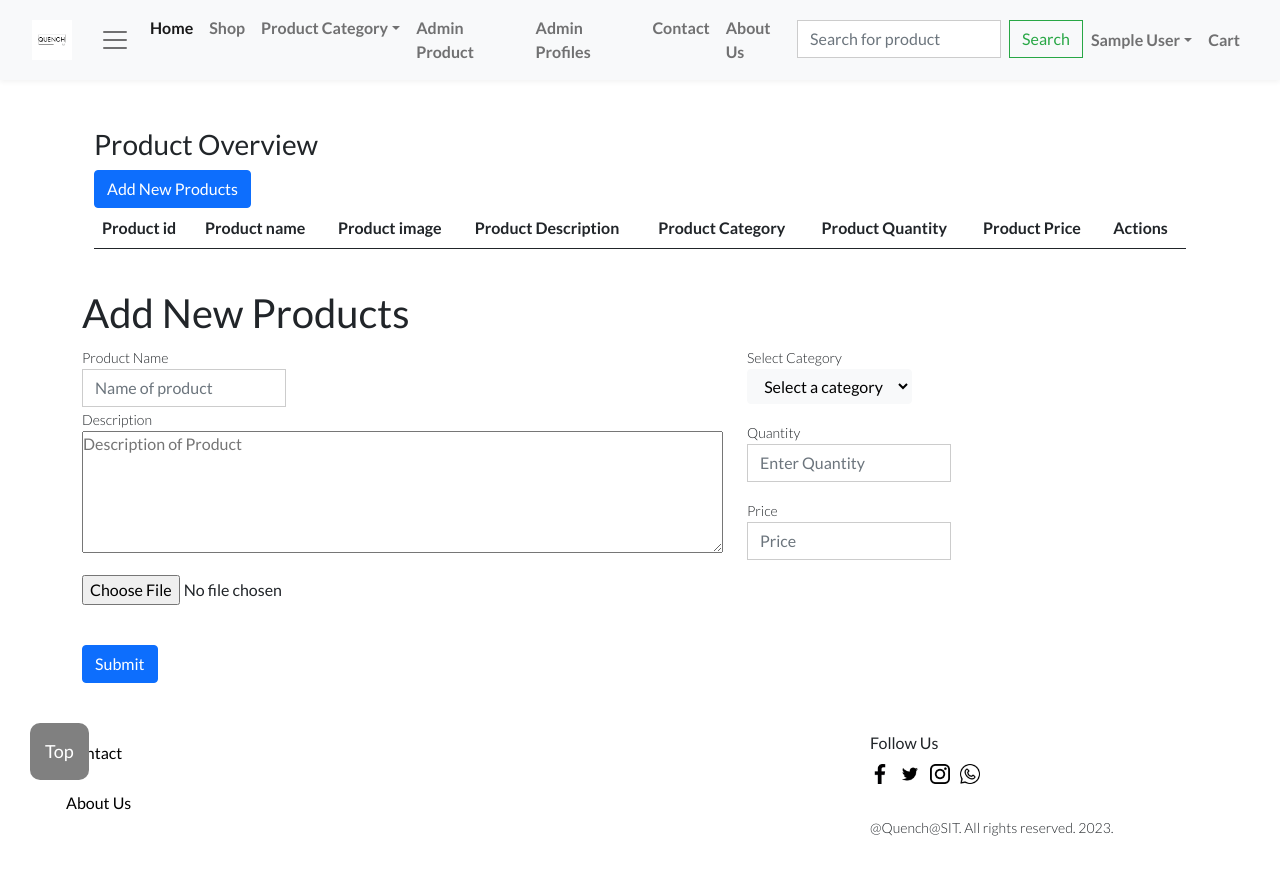
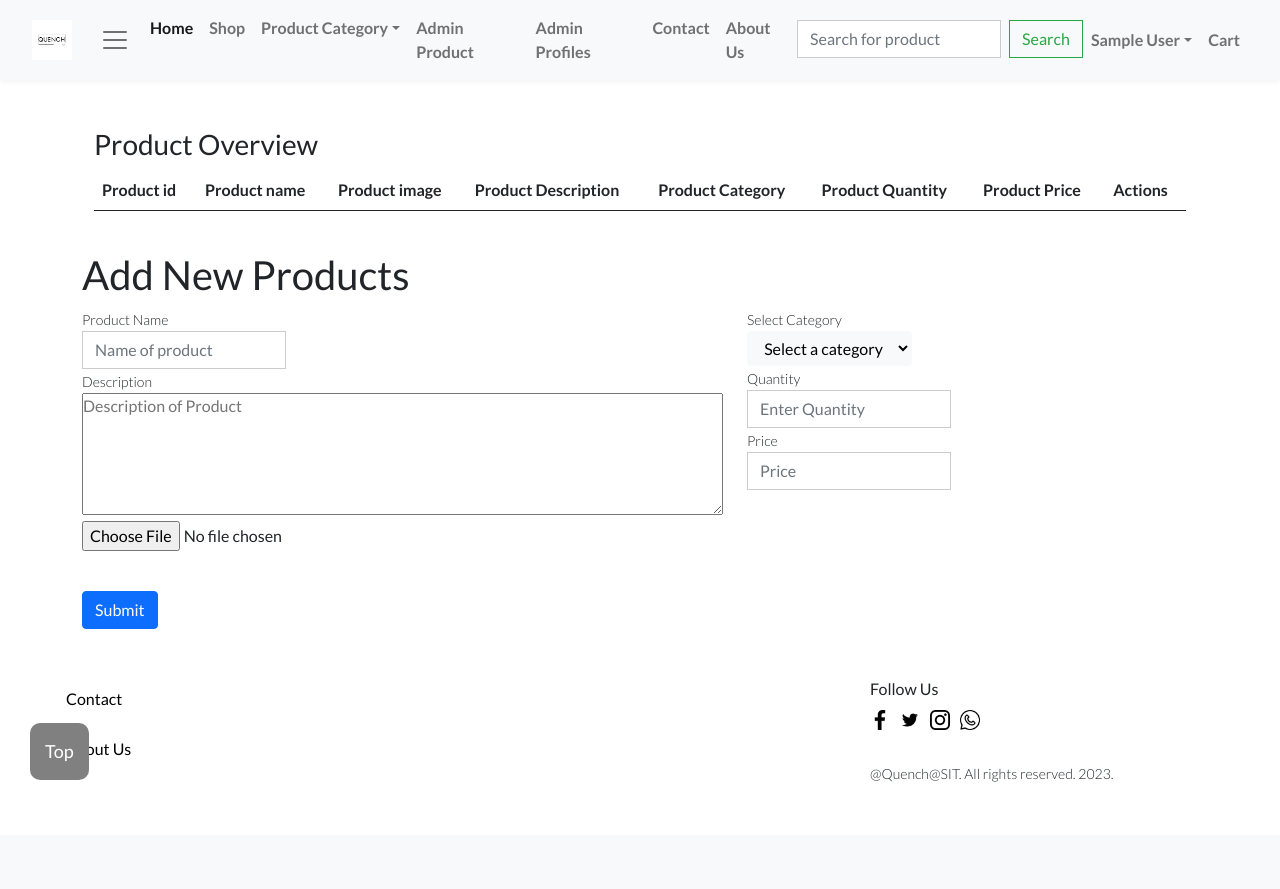
Before and after one commit to heyheyheyyyyyyy/web-sys, a PHP site: page /admin_page.php in a window 1280 px wide. After the commit the page ends 782 px from the top, so only its background shows below. Run offline with PHP 8.4, Linux system fonts and the light colour scheme; the visitor is signed in with stand-in values (Sample User, id 1); data that the repository does not hold is empty.

Commit message:
moved css for admin_page to main css file

```diff
--- a/admin_page.php
+++ b/admin_page.php
@@ -55,38 +55,20 @@ if ($conn->connect_error) {
 <html lang="en">
     <?php
     include "head.inc.php";
+    include "nav.inc.php";
     ?>
     <head>
-        <style>
-    .form-group {
-      margin-bottom: 1rem;
-    }
-
-    label {
-      display: block;
-      margin-bottom: 0.5rem;
-    }
-
-
-    </style>
     </head>
-    <body>
-        <?php
-        include "nav.inc.php";
-        ?>
+    <body id="admin-page">
         <main class="container">
             <!-- Bootstrap row -->
             <div class="row" id="body-row">
                 <!-- Sidebar -->
                 <!-- Main -->
                 <main class="col p-4 d-block" style="overflow: auto;">
-
-
-
                     <!-- Admin -->
                     <div class="tab-pane fade show active" id="show-home" role="tabpanel" aria-label="pills-home-tab">
                         <h3>Product Overview</h3>
-                    <button class="btn btn-primary" data-bs-toggle="tab" data-bs-target="#show-new" role="tab" aria-controls="show-new" aria-selected="true">Add New Products</button>
                         <table class="table">
                             <thead>
                                 <tr>
@@ -124,7 +106,6 @@ if ($conn->connect_error) {
                         </table>
                     </div>
             </div>
-
             <!--new product form for admins-->
             <div class="tab-pane fade show active" id="pills-new" role="tabpanel" aria-labelledby="pills-new-tab">
                 <h1>Add New Products</h1>
@@ -141,13 +122,11 @@ if ($conn->connect_error) {
                                 <textarea style="width:100%;" minlength="1" maxlength="1024" type="text" id="Product_desc" name="Product_desc" placeholder="Description of Product" rows="5" cols="30" required></textarea>
                                 <!-- <input type="text" class="form-control" id="description" placeholder="Description of Product" required> -->
                             </div>
-
                             <!-- UPLOAD IMAGE -->
                             <div class="custom-file pb-3">
                                 <input type="file" class="custom-file-input" id="Product_image" name="Product_image" required>
                                 <label class="custom-file-label" for="picture"><i class="fas fa-image fa-fw"></i></label>
                             </div>
-
                         </div>
                         <div class="col-sm-5">
                             <!-- CATEGORY DROPDOWN -->
@@ -167,16 +146,12 @@ if ($conn->connect_error) {
                                     </div>
                                 </div>
                             </div>
-
-
-
                             <!-- QUANTITY -->
                             <div class="form-group">
                                 <label for="create_quantity">Quantity</label><br>
                                 <input type="number" class="form-control" id="Product_qty"
                                        name="Product_qty" placeholder="Enter Quantity" min="0" step="1" required><br>
                             </div>
-
                             <!-- PRICE -->
                             <div class="form-group">
                                 <label for="create_price">Price</label><br>
@@ -187,8 +162,6 @@ if ($conn->connect_error) {
                     </div>
                     <br>
                     <button type="submit" class="btn btn-primary">Submit</button>
-
-
                 </form>
             </div>
         </main>
--- a/css/main.css
+++ b/css/main.css
@@ -1577,3 +1577,14 @@ hr {
     object-fit: cover;
     object-position: center;
 }
+
+#admin-page label {
+    .form-group {
+        margin-bottom: 1rem;
+    }
+
+    label {
+        display: block;
+        margin-bottom: 0.5rem;
+    }
+}
```
Lines whose indentation alone changed are shown as unchanged.
